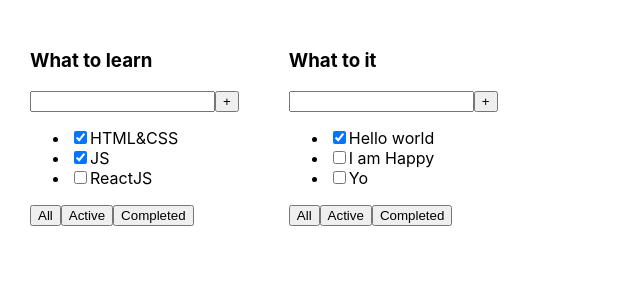
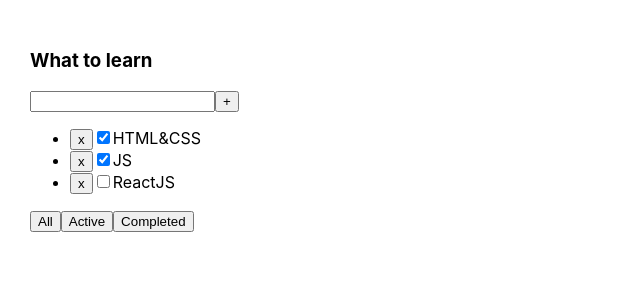
Before and after one commit to Begins1986/Todolist, a React (Create React App) app: page / in a window 1280 px wide. Shown: the top 300 px of the page, without its empty margins (0-640 px from the left). Built offline with nearby package versions, Linux system fonts and the light colour scheme.

Commit message:
Add second lesson

```diff
--- a/src/App.tsx
+++ b/src/App.tsx
@@ -1,24 +1,44 @@
-import React from 'react';
+import React, {useState} from 'react';
 import './App.css';
 import Todolist from "./Todolist";
 
+export type FilterValueType = 'All'| 'Active'|'Completed'
+
 function App() {
 
-   const tasks1 = [
-        { id: 1, title: "HTML&CSS", isDone: true },
-        { id: 2, title: "JS", isDone: true },
-        { id: 3, title: "ReactJS", isDone: false }
-    ]
-    const tasks2 = [
-        { id: 1, title: "Hello world", isDone: true },
-        { id: 2, title: "I am Happy", isDone: false },
-        { id: 3, title: "Yo", isDone: false }
-    ]
+    let [tasks, setTask] = useState([
+        {id: 1, title: "HTML&CSS", isDone: true},
+        {id: 2, title: "JS", isDone: true},
+        {id: 3, title: "ReactJS", isDone: false}
+    ])
+
+    let [filter, setFilter]=useState('All')
+
+    const removeTask=(taskId: number)=>{
+        setTask(tasks.filter(t=>t.id!==taskId))
+    }
+
+    const changeFilter = (filter: FilterValueType) => {
+        setFilter(filter)
+    }
+
+    let taskForTodolist = tasks
+    if (filter==='Active') {
+        taskForTodolist = tasks.filter(el=>!el.isDone)
+    }
+    if (filter==='Completed') {
+        taskForTodolist = tasks.filter(el=>el.isDone)
+    }
+
 
     return (
         <div className="App">
-            <Todolist title="What to learn" tasks={tasks1}/>
-            <Todolist title="What to it" tasks={tasks2}/>
+            <Todolist
+                title="What to learn"
+                tasks={taskForTodolist}
+                removeTask={removeTask}
+                changeFilter={changeFilter}
+            />
         </div>
     );
 }
--- a/src/Todolist.tsx
+++ b/src/Todolist.tsx
@@ -1,8 +1,12 @@
 import React from 'react';
+import {FilterValueType} from "./App";
+
 
 type TodolistPropsType = {
     title: string
     tasks: Array<TaskPropsType>
+    removeTask:(taskId: number)=>void
+    changeFilter: (Filter: FilterValueType)=>void
 }
 
 type TaskPropsType = {
@@ -25,6 +29,7 @@
                         return (
                             <>
                                 <li key={el.id}>
+                                    <button onClick={()=>{props.removeTask(el.id)}}>х</button>
                                     <input type="checkbox" checked={el.isDone}/>
                                     <span>{el.title}</span></li>
                             </>
@@ -37,9 +42,9 @@
                 {/*<li><input type="checkbox" checked={false}/> <span>React</span></li>*/}
             </ul>
             <div>
-                <button>All</button>
-                <button>Active</button>
-                <button>Completed</button>
+                <button onClick={()=>props.changeFilter('All')}>All</button>
+                <button onClick={()=>props.changeFilter('Active')}>Active</button>
+                <button onClick={()=>props.changeFilter('Completed')}>Completed</button>
             </div>
         </div>
     );
```
